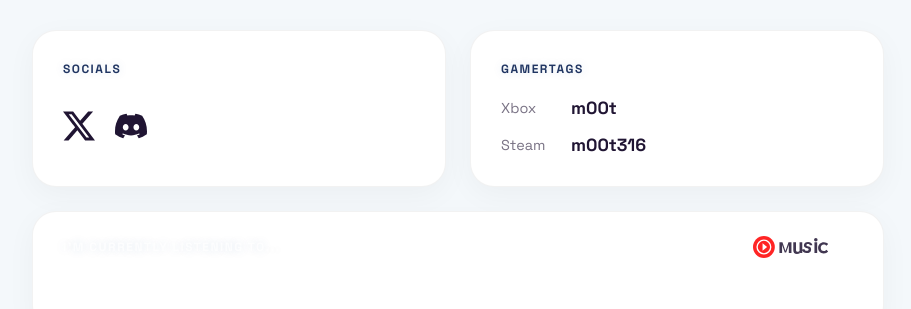
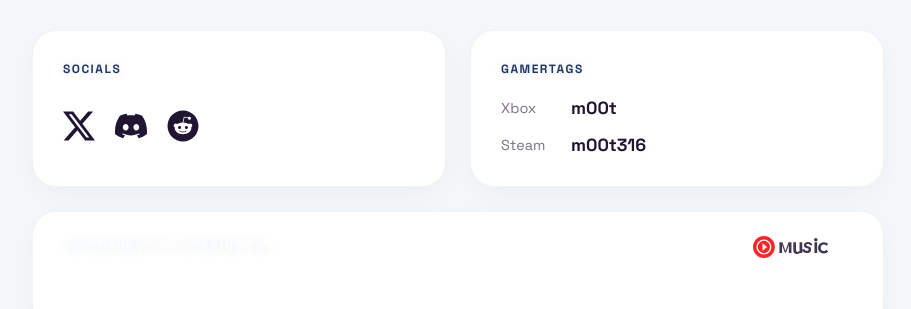
Before and after one commit to PASSK3YS/PASSK3YS.github.io, a Jekyll site: the page built from index.md, in a window 1280 px wide. Shown: the part 330-639 px from the top of the page, without its empty margins (182-1093 px from the left). Built offline with Jekyll 4.4.1, drawn with Linux system fonts in a browser that asks for light colours.

Commit message:
chore: add reddit link

```diff
--- a/index.md
+++ b/index.md
@@ -28,6 +28,11 @@ title: About
             <a href="https://discord.com/users/passkeys" target="_blank" title="Discord: passkeys">
                 <svg viewBox="0 0 24 24">
                     <path d="M20.317 4.3698a19.7913 19.7913 0 00-4.8851-1.5152.0741.0741 0 00-.0785.0371c-.211.3753-.4447.8648-.6083 1.2495-1.8447-.2762-3.68-.2762-5.4868 0-.1636-.3933-.4058-.8742-.6177-1.2495a.077.077 0 00-.0785-.037 19.7363 19.7363 0 00-4.8852 1.515.0699.0699 0 00-.0321.0277C.5334 9.0458-.319 13.5799.0992 18.0578a.0824.0824 0 00.0312.0561c2.0528 1.5076 4.0413 2.4228 5.9929 3.0294a.0777.0777 0 00.0842-.0276c.4616-.6304.8731-1.2952 1.226-1.9942a.076.076 0 00-.0416-.1057c-.6528-.2476-1.2743-.5495-1.8722-.8923a.077.077 0 01-.0076-.1277c.1258-.0943.2517-.1923.3718-.2914a.0743.0743 0 01.0776-.0105c3.9278 1.7933 8.18 1.7933 12.0614 0a.0739.0739 0 01.0785.0095c.1202.099.246.1981.3728.2924a.077.077 0 01-.0066.1276 12.2986 12.2986 0 01-1.873.8914.0766.0766 0 00-.0407.1067c.3604.698.7719 1.3628 1.225 1.9932a.076.076 0 00.0842.0286c1.961-.6067 3.9495-1.5219 6.0023-3.0294a.077.077 0 00.0313-.0552c.5004-5.177-.8382-9.6739-3.5485-13.6604a.061.061 0 00-.0312-.0286zM8.02 15.3312c-1.1825 0-2.1569-1.0857-2.1569-2.419 0-1.3332.9555-2.4189 2.157-2.4189 1.2108 0 2.1757 1.0952 2.1568 2.419 0 1.3332-.9555 2.4189-2.1569 2.4189zm7.9748 0c-1.1825 0-2.1569-1.0857-2.1569-2.419 0-1.3332.9554-2.4189 2.1569-2.4189 1.2108 0 2.1757 1.0952 2.1568 2.419 0 1.3332-.946 2.4189-2.1568 2.4189Z"/>
+                </svg>
+            </a>
+            <a href="https://reddit.com/u/PASSK3YS" target="_blank" title="Reddit">
+                <svg viewBox="0 0 512 512">
+                    <path d="M201.5 305.5c-13.8 0-24.9-11.1-24.9-24.6 0-13.8 11.1-24.9 24.9-24.9 13.6 0 24.6 11.1 24.6 24.9 0 13.6-11.1 24.6-24.6 24.6zM504 256c0 137-111 248-248 248S8 393 8 256 119 8 256 8s248 111 248 248zm-132.3-41.2c-9.4 0-17.7 3.9-23.8 10-22.4-15.5-52.6-25.5-86.1-26.6l17.4-78.3 55.4 12.5c0 13.6 11.1 24.6 24.6 24.6 13.8 0 24.9-11.3 24.9-24.9s-11.1-24.9-24.9-24.9c-9.7 0-18 5.8-22.1 13.8l-61.2-13.6c-3-.8-6.1 1.4-6.9 4.4l-19.1 86.4c-33.2 1.4-63.1 11.3-85.5 26.8-6.1-6.4-14.7-10.2-24.1-10.2-34.9 0-46.3 46.9-14.4 62.8-1.1 5-1.7 10.2-1.7 15.5 0 52.6 59.2 95.2 132 95.2 73.1 0 132.3-42.6 132.3-95.2 0-5.3-.6-10.8-1.9-15.8 31.3-16 19.8-62.5-14.9-62.5zM302.8 331c-18.2 18.2-76.1 17.9-93.6 0-2.2-2.2-6.1-2.2-8.3 0-2.5 2.5-2.5 6.4 0 8.6 22.8 22.8 87.3 22.8 110.2 0 2.5-2.2 2.5-6.1 0-8.6-2.2-2.2-6.1-2.2-8.3 0zm7.7-75c-13.6 0-24.6 11.1-24.6 24.9 0 13.6 11.1 24.6 24.6 24.6 13.8 0 24.9-11.1 24.9-24.6 0-13.8-11-24.9-24.9-24.9z"/>
                 </svg>
             </a>
         </div>
```
